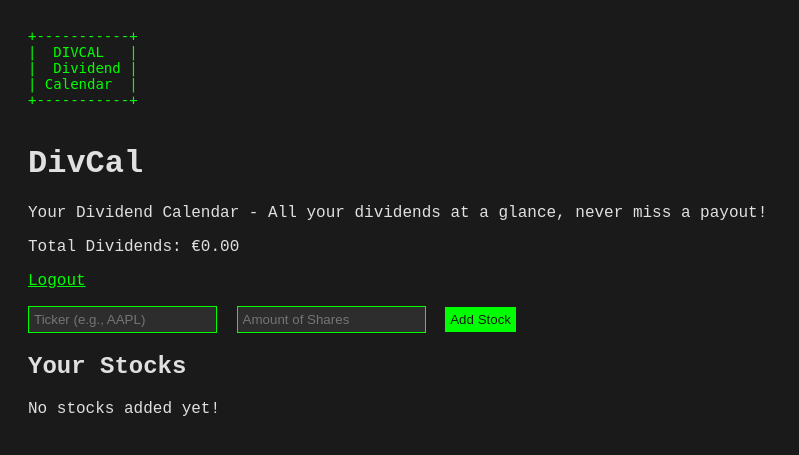
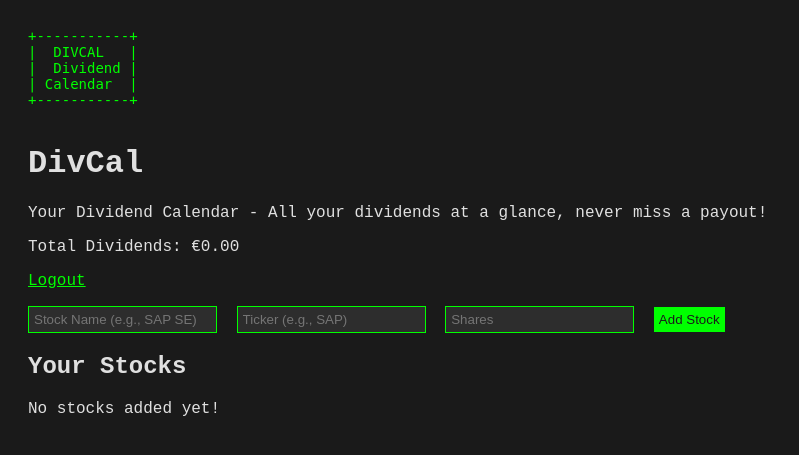
Before and after one commit to jorgschonau/DivCal, a Flask app: template templates/index.html in a window 1280 px wide. Shown: the top 455 px of the page, without its empty margins (0-799 px from the left). Run offline with Flask 3, Linux system fonts and the light colour scheme; the template is opened without the code that fills it, so the values that code supplies are empty; parts of the project's set-up code (start-up, migrations or seed data) failed here and were passed over; some libraries are stand-ins or nearby versions.

Commit message:
Updated DivCal with several fixes

```diff
--- a/app.py
+++ b/app.py
@@ -1,3 +1,4 @@
+import pandas as pd  # For yfinance fix
 from flask import Flask, render_template, request, redirect, url_for, flash, jsonify
 from flask_login import LoginManager, UserMixin, login_user, login_required, logout_user, current_user
 import yfinance as yf
@@ -19,13 +20,48 @@ class User(UserMixin):
 def load_user(user_id):
     return User(user_id)
 
+def lookup_ticker_from_name(name):
+    # Simple search—expand with better API or database later
+    # Try common German/European stocks first
+    stock_map = {
+        'sap se': 'SAP',
+        'daimler': 'DAI.DE',
+        'bmw': 'BMW.DE',
+        'apple': 'AAPL',
+        'microsoft': 'MSFT',
+        'tesla': 'TSLA',
+        'volkswagen': 'VOW.DE',
+        'deutsche bank': 'DBK.DE'
+    }
+    # Case-insensitive search
+    normalized_name = name.lower().strip()
+    if normalized_name in stock_map:
+        return stock_map[normalized_name]
+
+    # Fallback: Use yfinance to search (basic, limited—expand later)
+    try:
+        # Search for ticker by name (simplified—yfinance doesn’t have direct name search, so we test common tickers)
+        for ticker in ['SAP', 'DAI.DE', 'BMW.DE', 'AAPL', 'MSFT', 'TSLA', 'VOW.DE', 'DBK.DE']:
+            stock = yf.Ticker(ticker)
+            if stock.info.get('longName', '').lower().strip() == normalized_name:
+                return ticker
+        return None  # No match found
+    except Exception as e:
+        print(f"Error looking up ticker for {name}: {e}")
+        return None
+
 def init_db():
     conn = sqlite3.connect('divcal.db')
     c = conn.cursor()
     c.execute('''CREATE TABLE IF NOT EXISTS users
                  (id INTEGER PRIMARY KEY AUTOINCREMENT, username TEXT UNIQUE, password TEXT)''')
+    # Check if stocks table exists and has name column
+    c.execute('PRAGMA table_info(stocks)')
+    columns = [col[1] for col in c.fetchall()]
+    if 'name' not in columns:
+        c.execute('ALTER TABLE stocks ADD COLUMN name TEXT')
     c.execute('''CREATE TABLE IF NOT EXISTS stocks
-                 (id INTEGER PRIMARY KEY AUTOINCREMENT, user_id INTEGER, ticker TEXT, shares REAL, dividend REAL)''')
+                 (id INTEGER PRIMARY KEY AUTOINCREMENT, user_id INTEGER, name TEXT, ticker TEXT, shares REAL, dividend REAL)''')
     conn.commit()
     conn.close()
 
@@ -75,30 +111,67 @@ def logout():
 def index():
     conn = sqlite3.connect('divcal.db')
     c = conn.cursor()
-    c.execute('SELECT ticker, shares, dividend FROM stocks WHERE user_id = ?', (current_user.id,))
-    stocks = c.fetchall()
-    total_dividends = sum(stock[2] for stock in stocks)
+    c.execute('SELECT id, name, ticker, shares, dividend FROM stocks WHERE user_id = ?', (current_user.id,))
+    stocks = [{'id': row[0], 'name': row[1], 'ticker': row[2], 'shares': row[3], 'dividend': row[4]} for row in c.fetchall()]
+    total_dividends = sum(stock['dividend'] for stock in stocks)
     conn.close()
     return render_template('index.html', stocks=stocks, total_dividends=total_dividends)
 
 @app.route('/add', methods=['POST'])
 @login_required
 def add_stock():
-    ticker = request.form['ticker'].upper()
+    name = request.form.get('name', '').strip()  # New field for stock name
+    ticker = request.form.get('ticker', '').upper().strip()
     shares = float(request.form['shares'])
 
-    stock = yf.Ticker(ticker)
-    dividends = stock.dividends.tail(1)
-    dividend_per_share = dividends.iloc[0] if not dividends.empty else 0.50
-    total_dividend = shares * dividend_per_share
+    # If name is provided but ticker is empty, try to look up ticker
+    if name and not ticker:
+        ticker = lookup_ticker_from_name(name)  # New function
+        if not ticker:
+            flash('Could not find ticker for the stock name provided.')
+            return redirect(url_for('index'))
 
+    # If ticker is provided (or found), fetch dividends
+    if ticker:
+        stock = yf.Ticker(ticker)
+        dividends = stock.dividends
+
+        # Check if dividends is a pandas Series/DataFrame and not empty
+        if isinstance(dividends, pd.Series) and not dividends.empty:
+            dividend_per_share = dividends.tail(1).iloc[0]  # Get the latest dividend
+        else:
+            dividend_per_share = 0.50  # Fallback: 0.50 EUR if no data (adjust as needed)
+
+        # Convert to Euros (assuming USD to EUR at 0.92 for now—update with API later)
+        dividend_per_share = dividend_per_share * 0.92 if dividend_per_share != 0.50 else dividend_per_share
+
+        total_dividend = shares * dividend_per_share
+
+        # Get stock name if not provided (use yfinance to fetch)
+        if not name:
+            name = stock.info.get('longName', ticker)  # Use longName or fallback to ticker
+
+        conn = sqlite3.connect('divcal.db')
+        c = conn.cursor()
+        c.execute('INSERT INTO stocks (user_id, name, ticker, shares, dividend) VALUES (?, ?, ?, ?, ?)',
+                  (current_user.id, name, ticker, shares, total_dividend))
+        conn.commit()
+        conn.close()
+
+        return redirect(url_for('index'))
+    else:
+        flash('Please provide a ticker or valid stock name.')
+        return redirect(url_for('index'))
+
+@app.route('/stocks/<int:id>', methods=['POST'])
+@login_required
+def delete_stock(id):
     conn = sqlite3.connect('divcal.db')
     c = conn.cursor()
-    c.execute('INSERT INTO stocks (user_id, ticker, shares, dividend) VALUES (?, ?, ?, ?)',
-              (current_user.id, ticker, shares, total_dividend))
+    c.execute('DELETE FROM stocks WHERE id = ? AND user_id = ?', (id, current_user.id))
     conn.commit()
     conn.close()
-
+    flash('Stock deleted successfully')
     return redirect(url_for('index'))
 
 @app.route('/stocks', methods=['GET'])
@@ -106,12 +179,26 @@ def add_stock():
 def get_stocks():
     conn = sqlite3.connect('divcal.db')
     c = conn.cursor()
-    c.execute('SELECT ticker, shares, dividend FROM stocks WHERE user_id = ?', (current_user.id,))
-    stocks = [{'ticker': row[0], 'shares': row[1], 'dividend': row[2]} for row in c.fetchall()]
+    c.execute('SELECT id, name, ticker, shares, dividend FROM stocks WHERE user_id = ?', (current_user.id,))
+    stocks = [{'id': row[0], 'name': row[1], 'ticker': row[2], 'shares': row[3], 'dividend': row[4]} for row in c.fetchall()]
     total_dividends = sum(stock['dividend'] for stock in stocks)
     conn.close()
     return jsonify({'stocks': stocks, 'total_dividends': total_dividends})
 
+@app.route('/tickers', methods=['GET'])
+def get_tickers():
+    # Static list of common German/European tickers (expand with yfinance later)
+    tickers = ['SAP', 'DAI.DE', 'BMW.DE', 'AAPL', 'MSFT', 'TSLA', 'VOW.DE', 'DBK.DE']
+    return jsonify(tickers)
+
+@app.route('/lookup_ticker', methods=['GET'])
+def lookup_ticker():
+    name = request.args.get('name', '').strip()
+    ticker = lookup_ticker_from_name(name)
+    if ticker:
+        return jsonify({'ticker': ticker})
+    return jsonify({'ticker': None})
+
 if __name__ == '__main__':
     init_db()
-    app.run(debug=True, host='0.0.0.0')
+    app.run(debug=True, host='0.0.0.0', port=5001)  # Using 5001 from your port fix
--- a/templates/index.html
+++ b/templates/index.html
@@ -2,6 +2,9 @@
 <html>
 <head>
     <title>DivCal</title>
+    <script src="https://code.jquery.com/jquery-3.6.0.min.js" crossorigin="anonymous"></script>
+    <script src="https://code.jquery.com/ui/1.12.1/jquery-ui.min.js" crossorigin="anonymous"></script>
+    <link rel="stylesheet" href="https://code.jquery.com/ui/1.12.1/themes/base/jquery-ui.css">
     <style>
         body {
             font-family: 'Courier New', monospace;
@@ -17,6 +20,8 @@
         button { background: #00ff00; color: #1a1a1a; border: none; padding: 5px; }
         a { color: #00ff00; }
         pre { margin: 0; font-size: 14px; color: #00ff00; }
+        .ui-menu-item { background: #2d2d2d; color: #e0e0e0; }
+        .ui-menu-item:hover { background: #004d00; color: #e0e0e0; }
     </style>
 </head>
 <body>
@@ -33,29 +38,88 @@
     <p><a href="{{ url_for('logout') }}">Logout</a></p>
 
     <form method="POST" action="/add">
-        <input type="text" name="ticker" placeholder="Ticker (e.g., AAPL)" required>
-        <input type="number" name="shares" placeholder="Amount of Shares" step="0.01" required>
+        <input type="text" name="name" id="nameInput" placeholder="Stock Name (e.g., SAP SE)" required>
+        <input type="text" name="ticker" id="tickerInput" placeholder="Ticker (e.g., SAP)" required>
+        <input type="number" name="shares" placeholder="Shares" step="0.01" required>
         <button type="submit">Add Stock</button>
     </form>
 
     <h2>Your Stocks</h2>
+    {% with messages = get_flashed_messages() %}
+        {% if messages %}
+            {% for message in messages %}
+                <p style="color: #ff5555;">{{ message }}</p>
+            {% endfor %}
+        {% endif %}
+    {% endwith %}
     {% if stocks %}
     <table>
         <tr>
+            <th>Stock Name</th>
             <th>Ticker</th>
             <th>Shares</th>
             <th>Dividend</th>
+            <th>Action</th>
         </tr>
         {% for stock in stocks %}
         <tr>
-            <td>{{ stock[0] }}</td>
-            <td>{{ stock[1] }}</td>
-            <td>€{{ "%.2f"|format(stock[2]) }}</td>
+            <td>{{ stock.name }}</td>  <!-- Use stock.name from dict -->
+            <td>{{ stock.ticker }}</td>  <!-- Use stock.ticker from dict -->
+            <td>{{ stock.shares }}</td>  <!-- Use stock.shares from dict -->
+            <td>€{{ "%.2f"|format(stock.dividend) }}</td>  <!-- Use stock.dividend from dict -->
+            <td>
+                <form method="POST" action="/stocks/{{ stock.id }}" style="display:inline;">
+                    <button type="submit" onclick="return confirm('Delete this stock?')">Delete</button>
+                </form>
+            </td>
         </tr>
         {% endfor %}
     </table>
     {% else %}
     <p>No stocks added yet!</p>
     {% endif %}
+
+    <script>
+    $(function() {
+        $("#tickerInput").autocomplete({
+            source: function(request, response) {
+                $.ajax({
+                    url: "/tickers",
+                    dataType: "json",
+                    data: { q: request.term },
+                    success: function(data) {
+                        response(data);
+                    },
+                    error: function(jqXHR, textStatus, errorThrown) {
+                        console.log(textStatus + " " + errorThrown);
+                    }
+                });
+            },
+            minLength: 1  // Start suggesting after 1 character
+        });
+
+        // Optional: Add autocomplete for stock name (simplified, server-side handled for now)
+        $("#nameInput").on('change', function() {
+            var name = $(this).val();
+            if (name) {
+                $.ajax({
+                    url: "/lookup_ticker",
+                    data: { name: name },
+                    dataType: "json",
+                    success: function(data) {
+                        if (data.ticker) {
+                            $("#tickerInput").val(data.ticker);
+                        } else {
+                            alert('No ticker found for this stock name.');
+                        }
+                    },
+                    error: function(jqXHR, textStatus, errorThrown) {
+                        console.log(textStatus + " " + errorThrown);
+                    }
+                });
+            }
+        });
+    });
+    </script>
 </body>
 </html>
```
